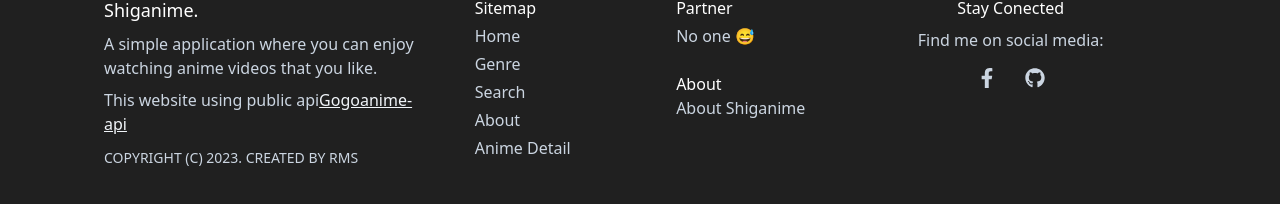
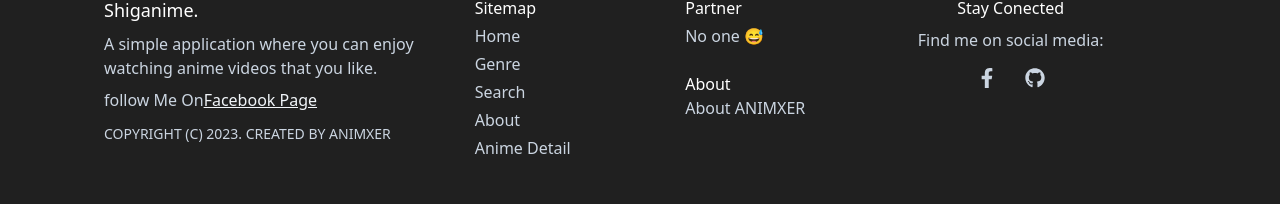
Before and after one commit to XerAnime/onime, a React (Vite) app: page / in a window 1280 px wide. Shown: the part 2726-2930 px from the top of the page. Built offline with nearby package versions, Linux system fonts and the light colour scheme; no server answers.

Commit message:
Update Footer.jsx

```diff
--- a/src/layouts/Footer.jsx
+++ b/src/layouts/Footer.jsx
@@ -18,18 +18,18 @@ export default function Footer() {
                 that you like.
               </p>
               <p className=' text-sm lg:text-base leading-6 pt-2'>
-                This website using public api
+                follow Me On
                 <a
-                  href='https://github.com/riimuru/gogoanime-api'
+                  href='https://www.facebook.com/profile.php?id=100069572806122'
                   target='_blank'
                   rel='noreferrer'
                   className=' underline text-slate-100'
                 >
-                  Gogoanime-api
+                  Facebook Page
                 </a>
               </p>
               <div className=' text-sm py-3'>
-                COPYRIGHT (C) 2023. CREATED BY RMS
+                COPYRIGHT (C) 2023. CREATED BY ANIMXER
               </div>
             </div>
             <div className='flex justify-around lg:justify-between my-4 md:my-0'>
@@ -51,7 +51,7 @@ export default function Footer() {
                     <li className='font-patua text-white no-underline'>
                       About
                     </li>
-                    <FootList>About Shiganime</FootList>
+                    <FootList>About ANIMXER</FootList>
                   </Link>
                 </ul>
               </div>
@@ -63,7 +63,7 @@ export default function Footer() {
               </p>
               <div className='flex gap-2 lg:gap-3'>
                 <a
-                  href='https://www.facebook.com/profile.php?id=100093066214468'
+                  href='https://www.facebook.com/profile.php?id=100069572806122'
                   target='_blank'
                   rel='noreferrer'
                   className='p-2 hover:bg-black/50 rounded-full'
@@ -71,7 +71,7 @@ export default function Footer() {
                   <FaFacebookF className='w-5 h-5' />
                 </a>
                 <a
-                  href='https://github.com/radityaseptian'
+                  href='https://animxer-blog1.pages.dev/'
                   target='_blank'
                   rel='noreferrer'
                   className='p-2 hover:bg-black/50 rounded-full'
```
